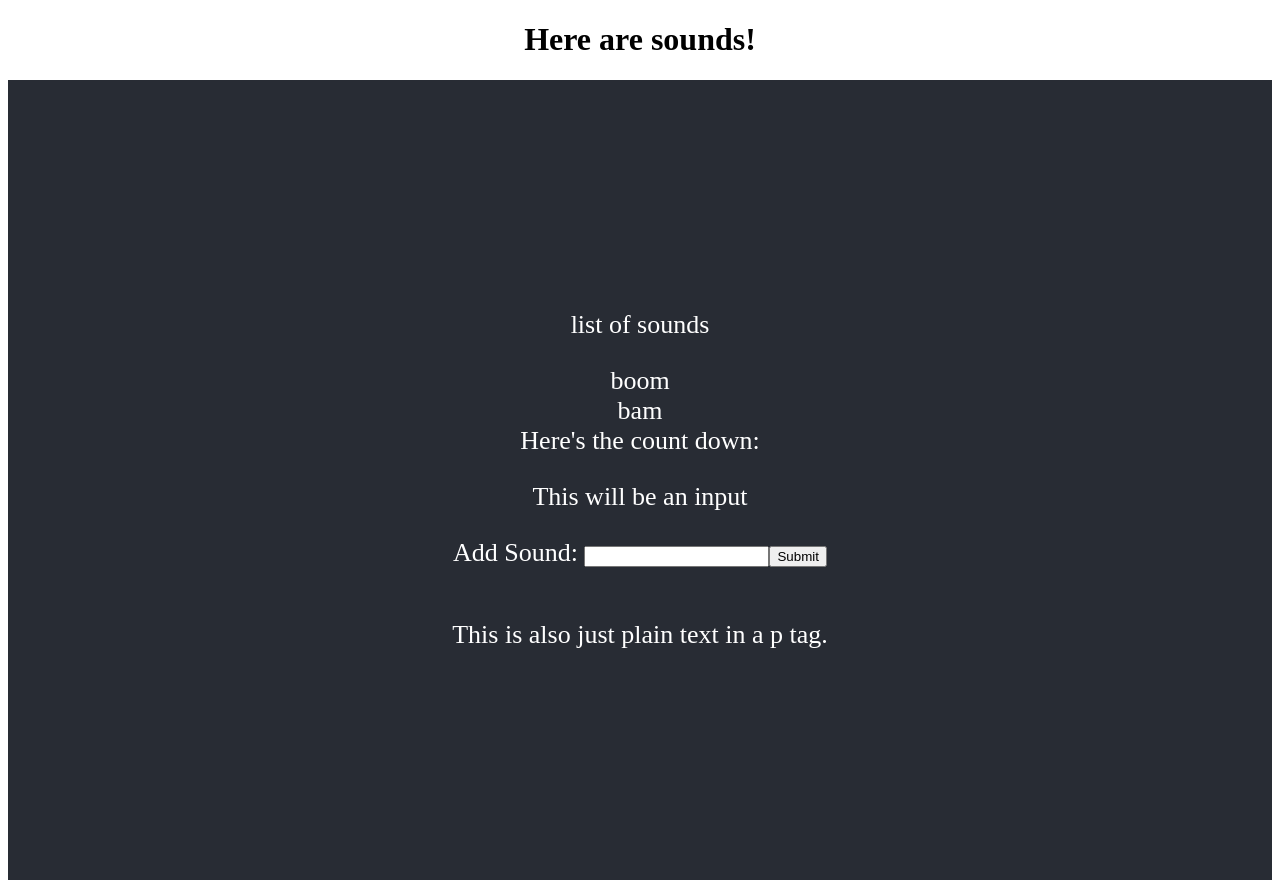
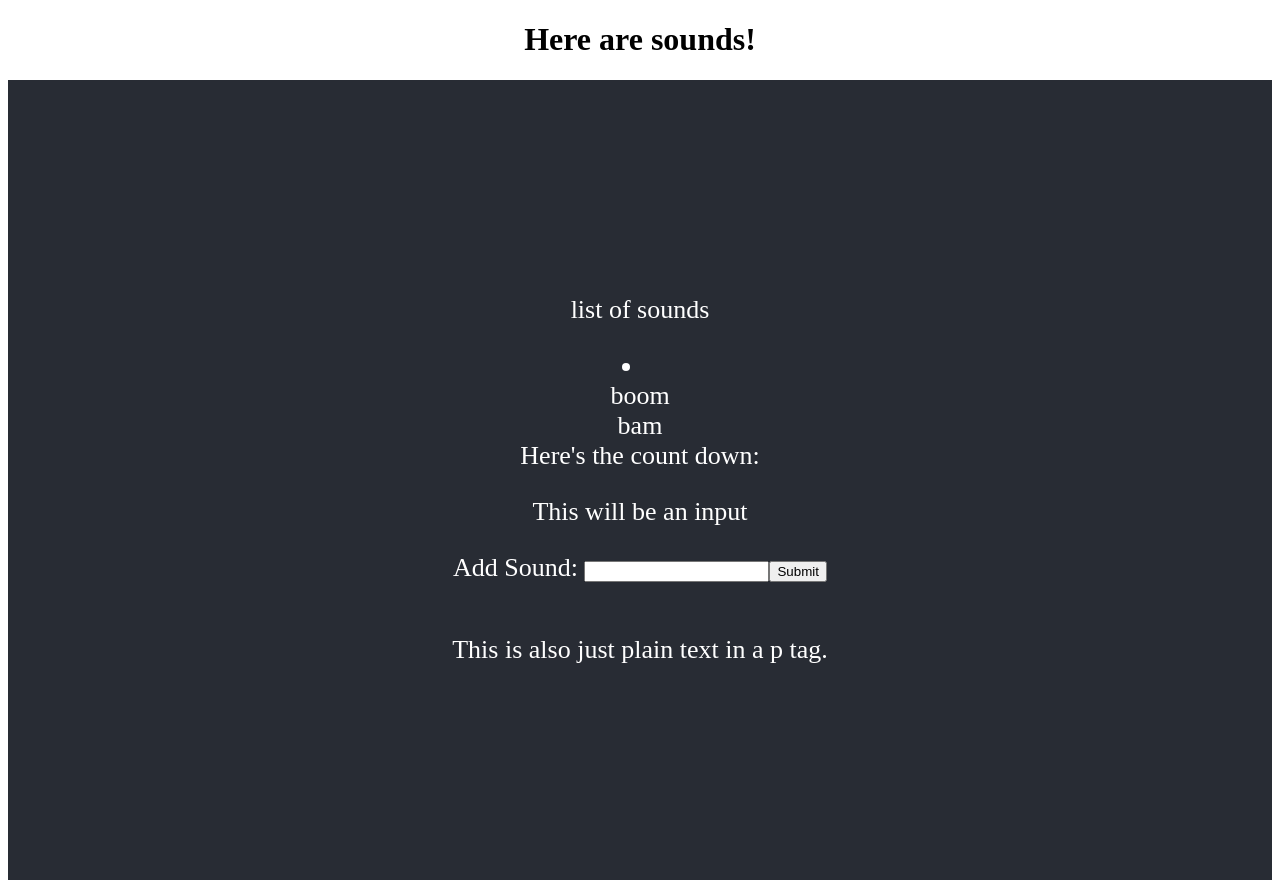
Before and after one commit to coryjbergquist/react-redux-sound-organizer, a React (Create React App) app: page / in a window 1280 px wide. Built offline with nearby package versions, Linux system fonts and the light colour scheme.

Commit message:
change div tag to li tag in SoundsList.js

```diff
--- a/src/components/SoundsList.js
+++ b/src/components/SoundsList.js
@@ -13,10 +13,9 @@ const SoundsList = ({ sounds, countDown }) => {
 
   return (
     <div>
-      <div>
+      <li>
         {renderSounds}
-
-      </div>
+      </li>
       <div>
         {renderCountDown}
       </div>
```
